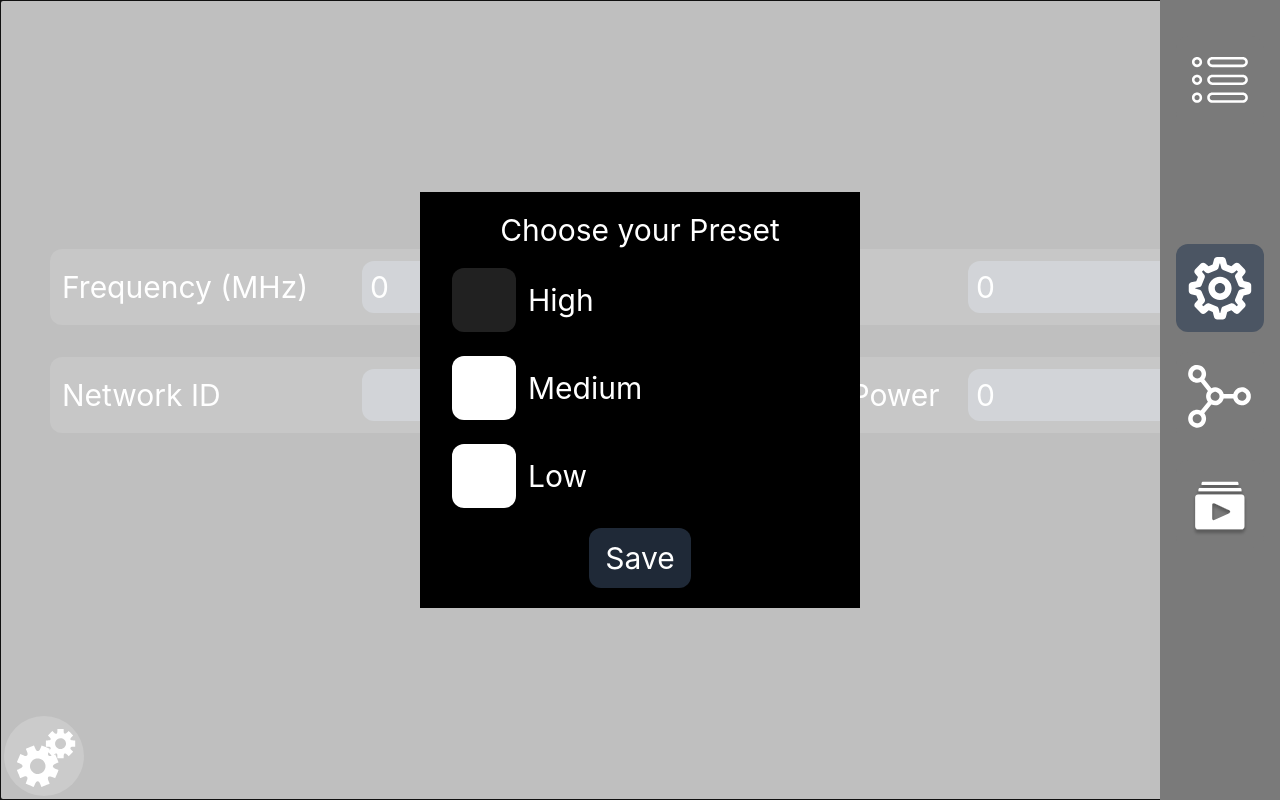
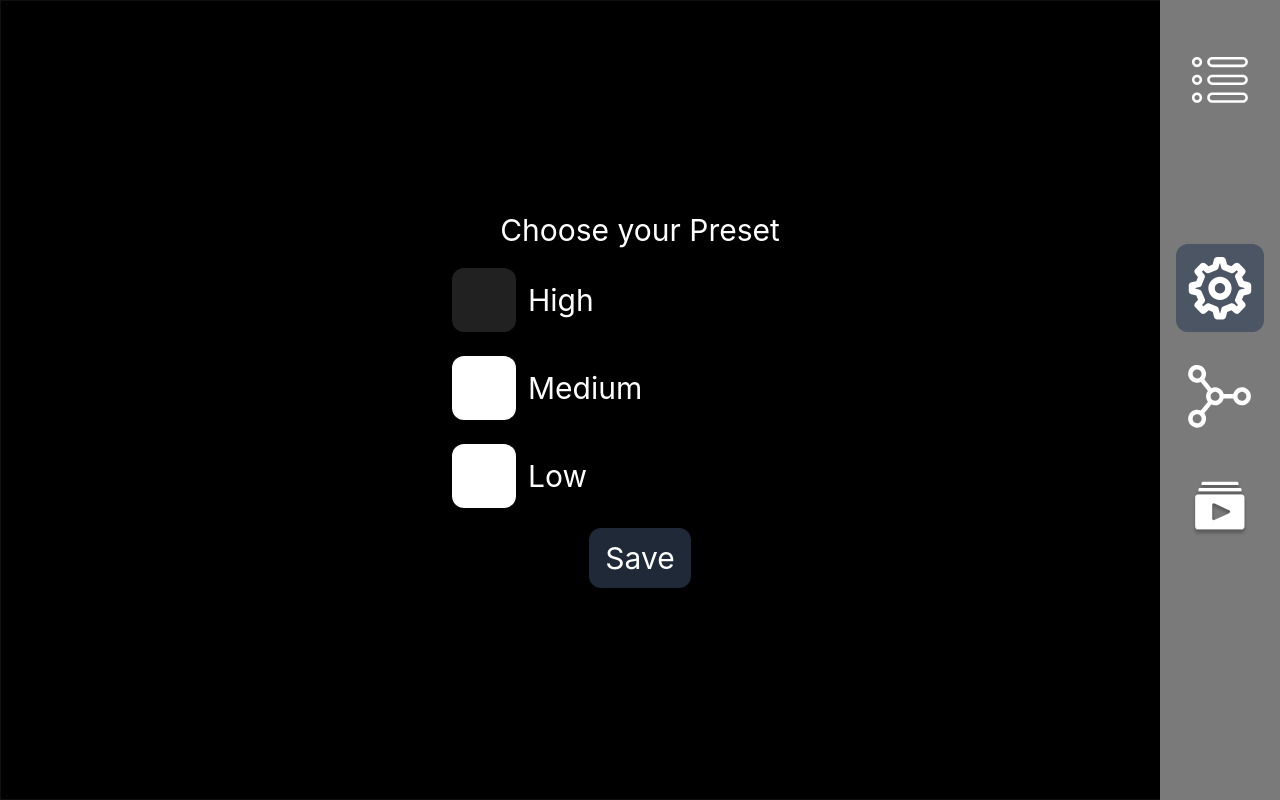
Before and after one commit to RoyKonzizky/SilvusInstallerFork, a React (Vite) app: page / in a window 1280 px wide. Both pictures are taken after a click on the element 44 px from the left and 756 px from the top of the page. Built offline with nearby package versions, Linux system fonts and the light colour scheme.

Commit message:
some more style changes

```diff
--- a/src/components/Pages/Settings/PresetsButton/PresetsButtonModal/PresetsButtonModal.tsx
+++ b/src/components/Pages/Settings/PresetsButton/PresetsButtonModal/PresetsButtonModal.tsx
@@ -17,9 +17,9 @@ function PresetsButtonModal(props: IPresetsButtonModalProps) {
 
     return (
         <Modal isOpen={props.modalIsOpen} shouldCloseOnOverlayClick={false}
-               className={`text-white text-3xl text-center flex justify-center items-center h-screen`}
+               className={`text-white text-3xl text-center flex justify-center items-center h-screen bg-black`}
         >
-            <div className="bg-black p-5">
+            <div>
                 <div className="mb-2">Choose your Preset</div>
                 {presets.map((preset, index) => (
                     <div key={index} className="flex texl-3xl w-[400px]">
--- a/src/components/Pages/Settings/SettingInput/SettingInput.tsx
+++ b/src/components/Pages/Settings/SettingInput/SettingInput.tsx
@@ -4,7 +4,7 @@ function SettingInput(props: ISettingInputProps) {
     return (
         <div className={`flex ${(props.type === "text" || props.type === "number") && "bg-[#303030]/70"} p-3 rounded-xl`}>
             {(props.type === "text" || props.type === "number") && <label className="w-[300px] flex items-center text-start">{props.label}</label>}
-            <input type={props.type} value={props.type === "button" ? props.label : props.value}
+            <input type={(props.type === "number") ? "text" : props.type} value={props.type === "button" ? props.label : props.value}
                    onClick={() => {
                        if (props.onClick) props.onClick();
                    }}
```
